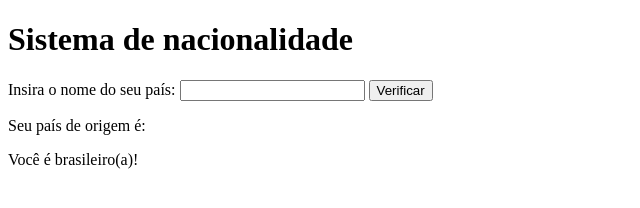
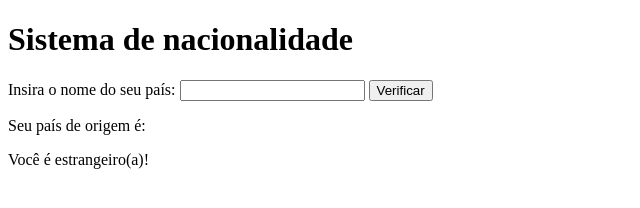
Before and after one commit to Andre-Franco1/javascript-cursoemvideo, a plain HTML site: page exercicios/ex011/index.html in a window 1280 px wide. Both pictures are taken after a click on the button "Verificar". Shown: the full height of the page, 0-640 px from the left. Drawn offline with Linux system fonts and the light colour scheme.

Commit message:
update ex011

```diff
--- a/exercicios/ex011/index.html
+++ b/exercicios/ex011/index.html
@@ -19,7 +19,7 @@
             var res = window.document.querySelector('div#res')
             var p = txtp.value
             res.innerHTML = `<p>Seu país de origem é: ${p}</p>`
-            if (p == 'Brasil' || 'brasil') {
+            if (p == 'Brasil') {
                 res.innerHTML += `<p>Você é brasileiro(a)!</p>`
             } else {
                 res.innerHTML += `<p>Você é estrangeiro(a)!</p>`
```
